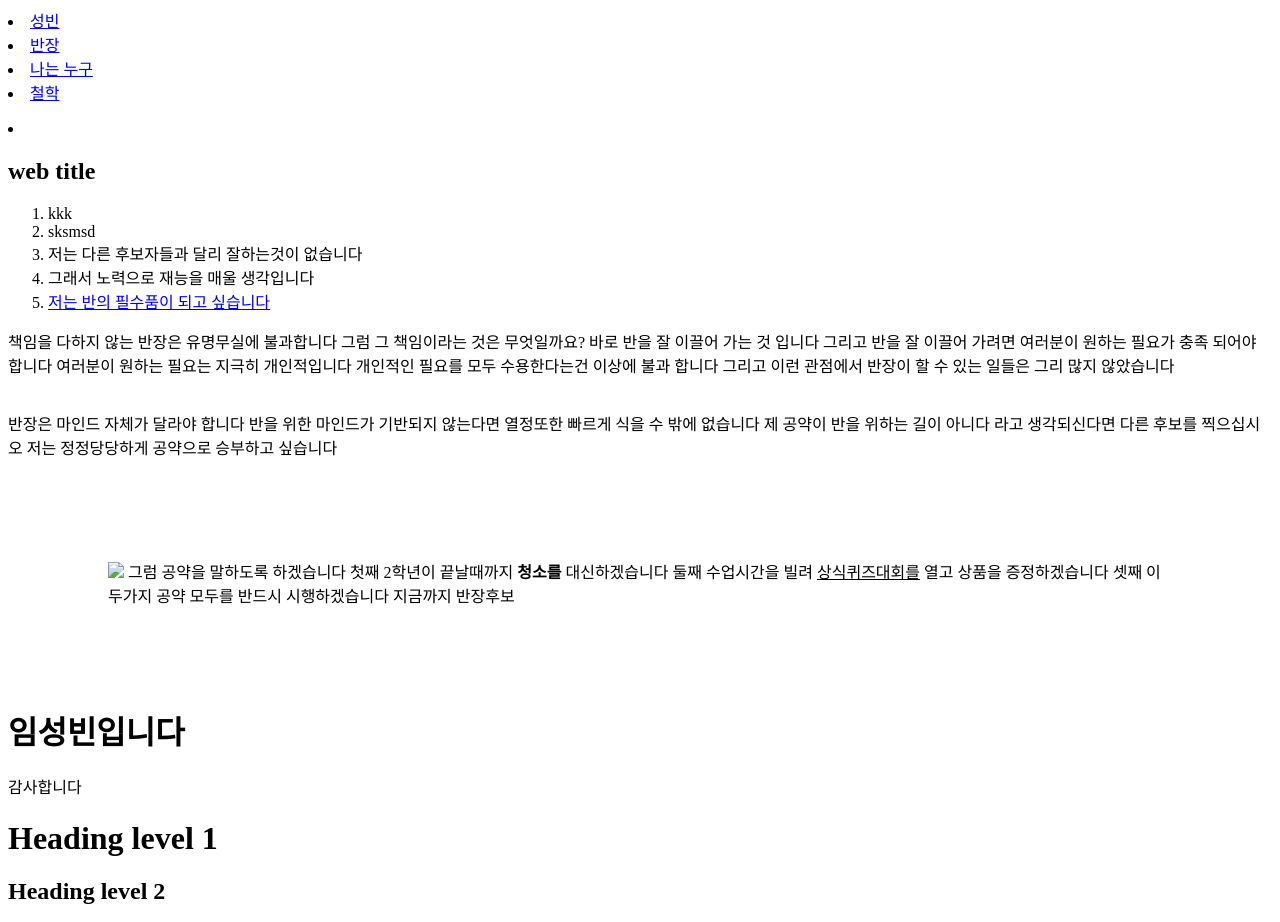
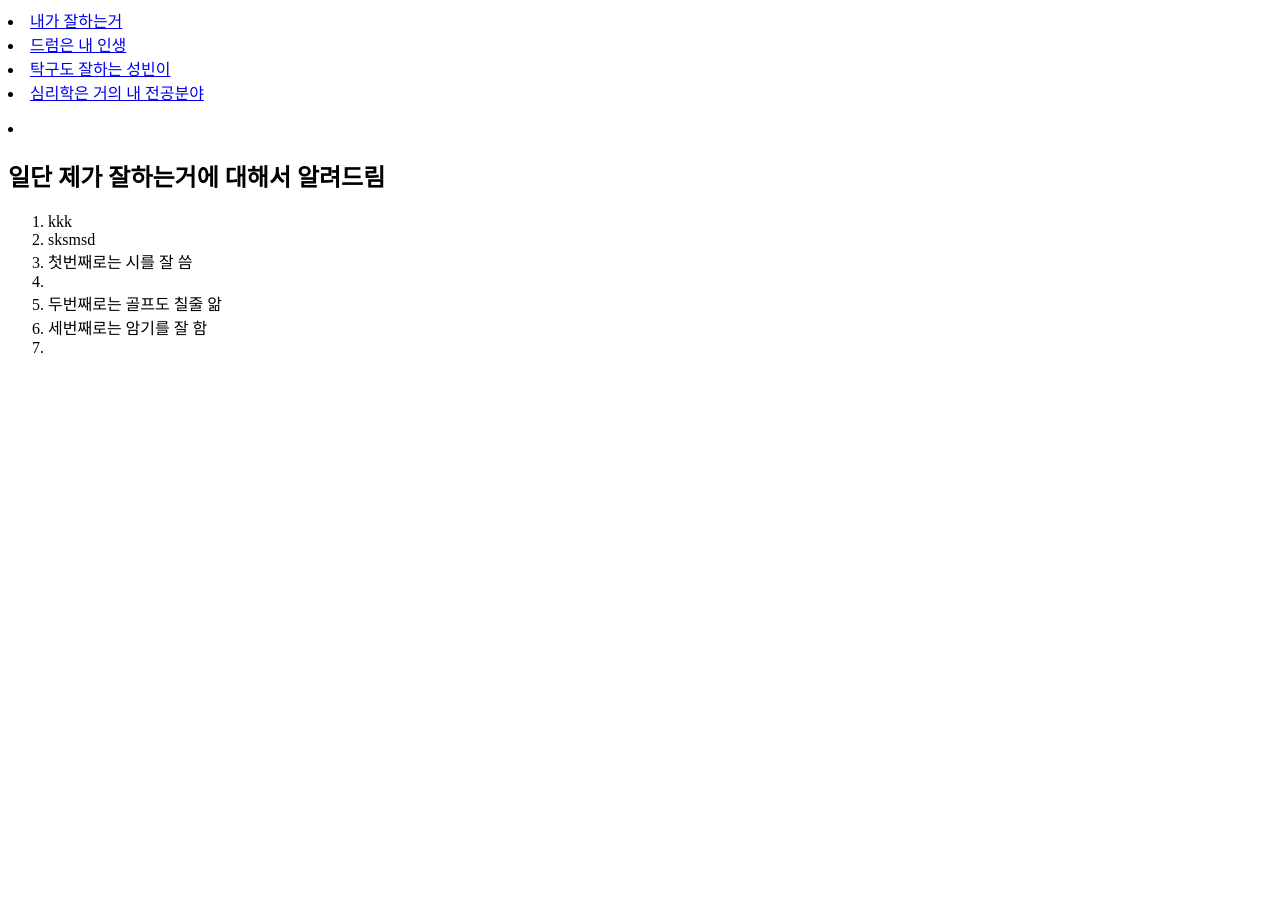
Before and after one commit to sungbeenlim/web1, a plain HTML site: page 1.html in a window 1280 px wide. Shown: the part 81-1003 px from the top of the page. After the commit the page ends 800 px from the top, so only its background shows below. Drawn offline with Linux system fonts and the light colour scheme.

Commit message:
Update 1.html

```diff
--- a/1.html
+++ b/1.html
@@ -4,49 +4,23 @@
 <title>web icom</title>
 </head>
 
-<h1>아이팟터치</h1>
+<h1>임성빈을 알려드림</h1>
 <p>
-<li><a href="index.html">성빈</a></li>
-<li><a href="1.html">반장</a></li>
-<li><a href="2.html">나는 누구</a></li>
-<li><a href="3.html">철학</a></li>
+<li><a href="index.html">내가 잘하는거</a></li>
+<li><a href="1.html">드럼은 내 인생</a></li>
+<li><a href="2.html">탁구도 잘하는 성빈이</a></li>
+<li><a href="3.html">심리학은 거의 내 전공분야</a></li>
 </P>
 
 
 
-<li><h2>web title</h2></li>
+<li><h2>일단 제가 잘하는거에 대해서 알려드림</h2></li>
 <ol>
   <li>kkk</li>
   <li>sksmsd</li>
-  <li>저는 다른 후보자들과 달리 잘하는것이 없습니다</li>
-  <li>그래서 노력으로 재능을 매울 생각입니다</li>
-  <li><a href="https://kin.naver.com/"target="_blank"title="save money">저는 반의 필수품이 되고 싶습니다</a></li>
+  <li>첫번째로는 시를 잘 씀</li>
+  <li></li>
+  <li>두번째로는 골프도 칠줄 앎</li>
+  <li>세번째로는 암기를 잘 함<li>
+
 </ol>
-  책임을 다하지 않는 반장은 유명무실에 불과합니다
-  그럼 그 책임이라는 것은 무엇일까요?
-  바로 반을 잘 이끌어 가는 것 입니다
-그리고 반을 잘 이끌어 가려면 여러분이 원하는 필요가 충족 되어야 합니다
-여러분이 원하는 필요는 지극히 개인적입니다
-개인적인 필요를 모두 수용한다는건 이상에 불과 합니다
-그리고 이런 관점에서 반장이 할 수 있는 일들은 그리 많지 않았습니다
-<br><br>
-<p>반장은 마인드 자체가 달라야 합니다
-반을 위한 마인드가 기반되지 않는다면 열정또한 빠르게 식을 수 밖에 없습니다
-제 공약이 반을 위하는 길이 아니다 라고 생각되신다면 다른 후보를 찍으십시오
-저는 정정당당하게 공약으로 승부하고 싶습니다</p><p style=margin:100px;>
-<img src="coding.jpg.jpg" width="450">
-그럼 공약을 말하도록 하겠습니다
-
-첫째 2학년이 끝날때까지 <strong>청소를</strong> 대신하겠습니다
-둘째 수업시간을 빌려 <u>상식퀴즈대회를</u> 열고 상품을 증정하겠습니다
-셋째 이 두가지 공약 모두를 반드시 시행하겠습니다
-
-지금까지 반장후보 <h1>임성빈입니다</h1> 감사합니다
-<h1>Heading level 1</h1>
-<h2>Heading level 2</h2>
-<h3>Heading level 3</h3>
-<h4>Heading level 4</h4>
-<h5>Heading level 5</h5>
-<h6>Heading level 6</h6>
-</body>
-</html>
```
